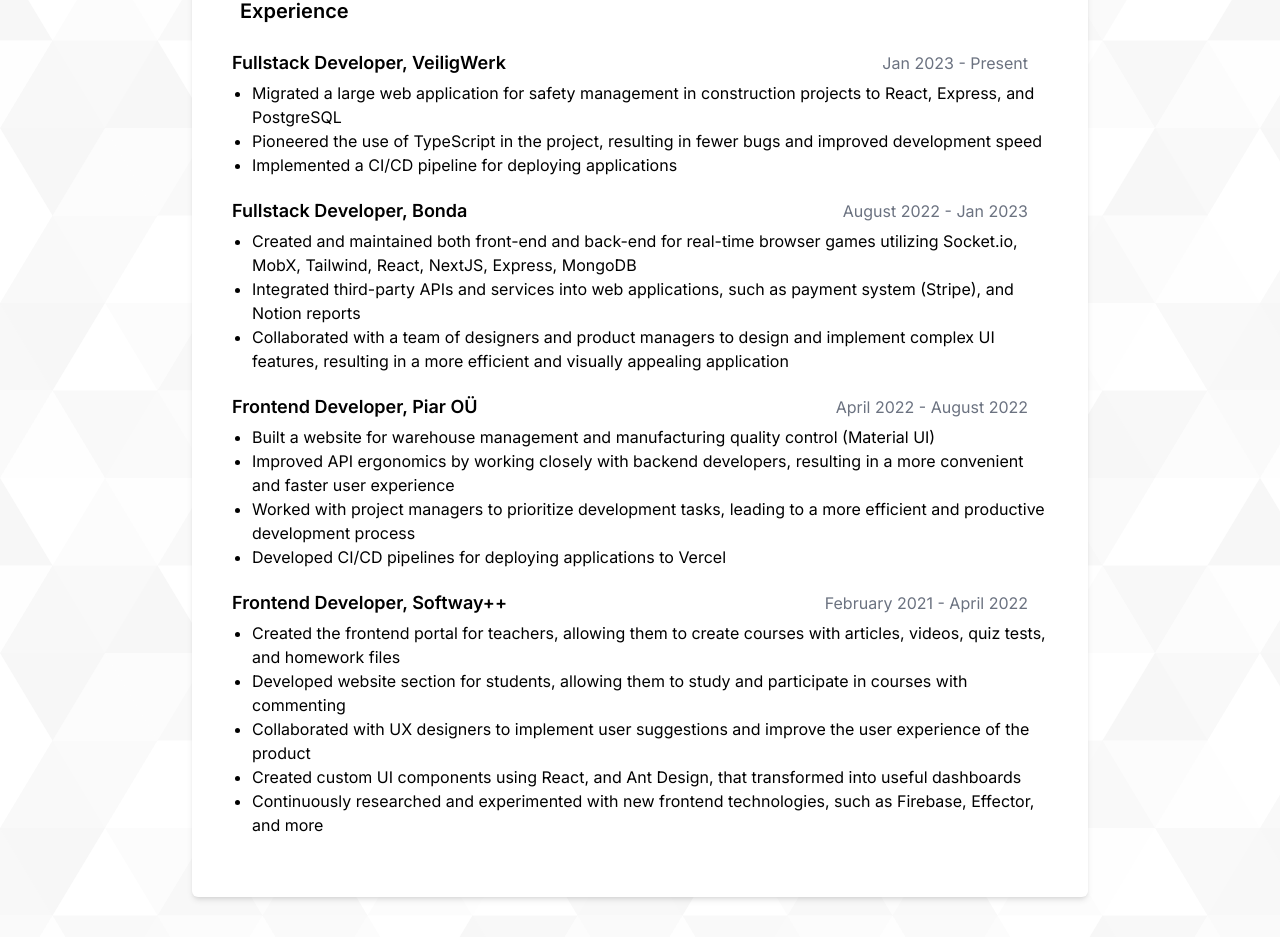
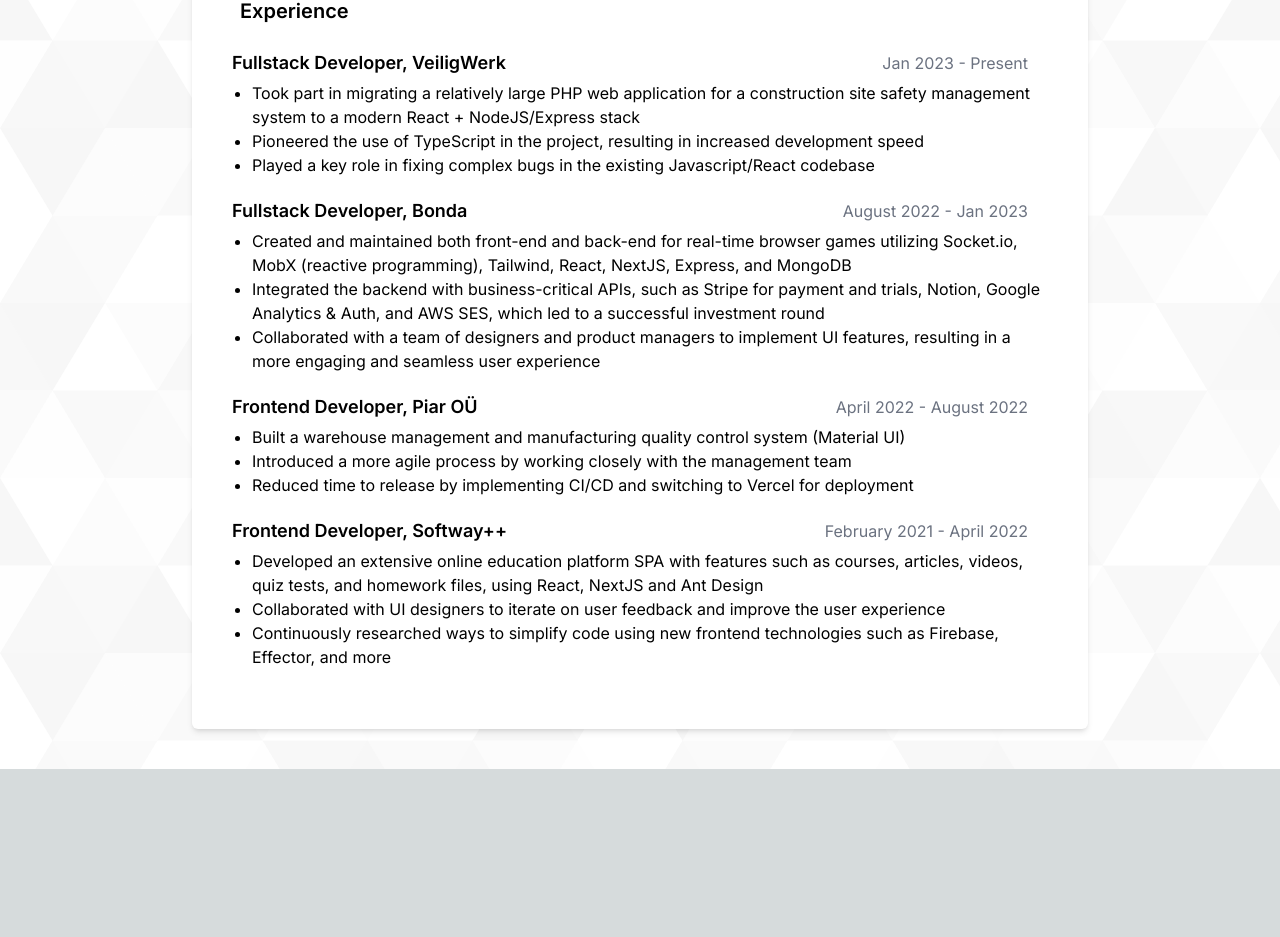
Before and after one commit to Foxona/foxona_cv, a Next.js app: page / in a window 1280 px wide. Shown: the part 397-1334 px from the top of the page. After the commit the page ends 1166 px from the top, so only its background shows below. Built offline with nearby package versions, Linux system fonts and the light colour scheme.

Commit message:
Refactor resume for all in 2024

```diff
--- a/src/app/page.tsx
+++ b/src/app/page.tsx
@@ -8,48 +8,39 @@
       title: "Fullstack Developer, VeiligWerk",
       date: "Jan 2023 - Present",
       description: [
-        "Migrated a large web application for safety management in construction projects to React, Express, and PostgreSQL",
-        "Pioneered the use of TypeScript in the project, resulting in fewer bugs and improved development speed",
-        "Implemented a CI/CD pipeline for deploying applications",
+        "Took part in migrating a relatively large PHP web application for a construction site safety management system to a modern React + NodeJS/Express stack",
+        "Pioneered the use of TypeScript in the project, resulting in increased development speed",
+        "Played a key role in fixing complex bugs in the existing Javascript/React codebase",
       ],
     },
     {
       title: "Fullstack Developer, Bonda",
       date: "August 2022 - Jan 2023",
       description: [
-        "Created and maintained both front-end and back-end for real-time browser games utilizing Socket.io, MobX, Tailwind, React, NextJS, Express, MongoDB",
-        "Integrated third-party APIs and services into web applications, such as payment system (Stripe), and Notion reports",
-        "Collaborated with a team of designers and product managers to design and implement complex UI features, resulting in a more efficient and visually appealing application",
+        "Created and maintained both front-end and back-end for real-time browser games utilizing Socket.io, MobX (reactive programming), Tailwind, React, NextJS, Express, and MongoDB",
+        "Integrated the backend with business-critical APIs, such as Stripe for payment and trials, Notion, Google Analytics & Auth, and AWS SES, which led to a successful investment round",
+        "Collaborated with a team of designers and product managers to implement UI features, resulting in a more engaging and seamless user experience",
       ],
     },
     {
       title: "Frontend Developer, Piar OÜ",
       date: "April 2022 - August 2022",
       description: [
-        "Built a website for warehouse management and manufacturing quality control (Material UI)",
-        "Improved API ergonomics by working closely with backend developers, resulting in a more convenient and faster user experience",
-        "Worked with project managers to prioritize development tasks, leading to a more efficient and productive development process",
-        "Developed CI/CD pipelines for deploying applications to Vercel",
+        "Built a warehouse management and manufacturing quality control system (Material UI)",
+        "Introduced a more agile process by working closely with the management team",
+        "Reduced time to release by implementing CI/CD and switching to Vercel for deployment",
       ],
     },
     {
       title: "Frontend Developer, Softway++",
       date: "February 2021 - April 2022",
       description: [
-        "Created the frontend portal for teachers, allowing them to create courses with articles, videos, quiz tests, and homework files",
-        "Developed website section for students, allowing them to study and participate in courses with commenting",
-        "Collaborated with UX designers to implement user suggestions and improve the user experience of the product",
-        "Created custom UI components using React, and Ant Design, that transformed into useful dashboards",
-        "Continuously researched and experimented with new frontend technologies, such as Firebase, Effector, and more",
+        "Developed an extensive online education platform SPA with features such as courses, articles, videos, quiz tests, and homework files, using React, NextJS and Ant Design",
+        "Collaborated with UI designers to iterate on user feedback and improve the user experience",
+        "Continuously researched ways to simplify code using new frontend technologies such as Firebase, Effector, and more",
       ],
     },
   ];
-
-  // TODO: Add "And more" at the end of the list,
-  // in the experience section allow to click on some words that will lead us to portfolio section,
-  // make a copy button near an email and phone number
-  // make a portofolio section
-  // adjust the design for mobile
 
   return (
     <>
```
